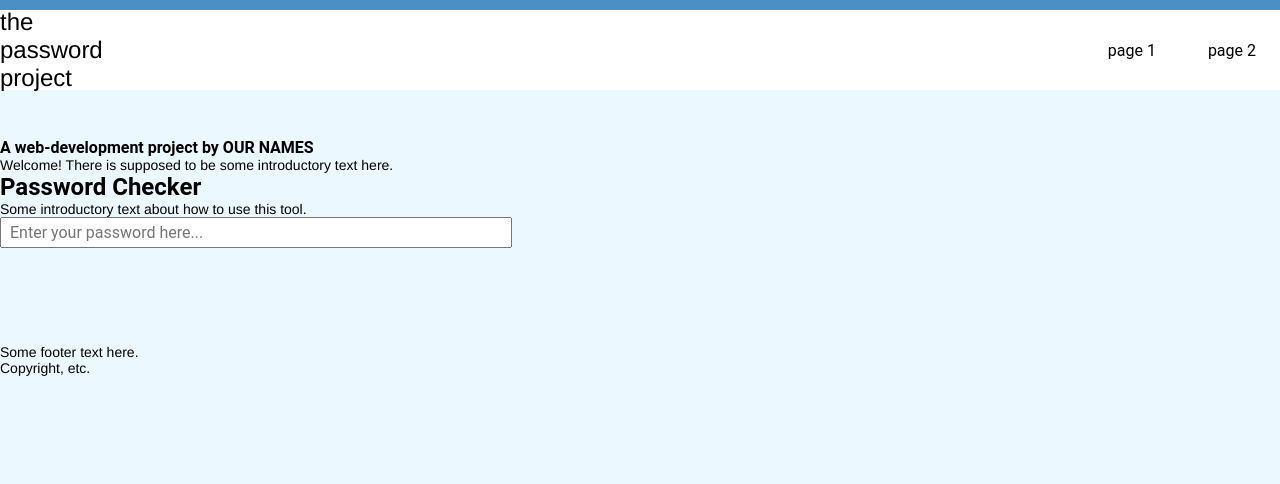
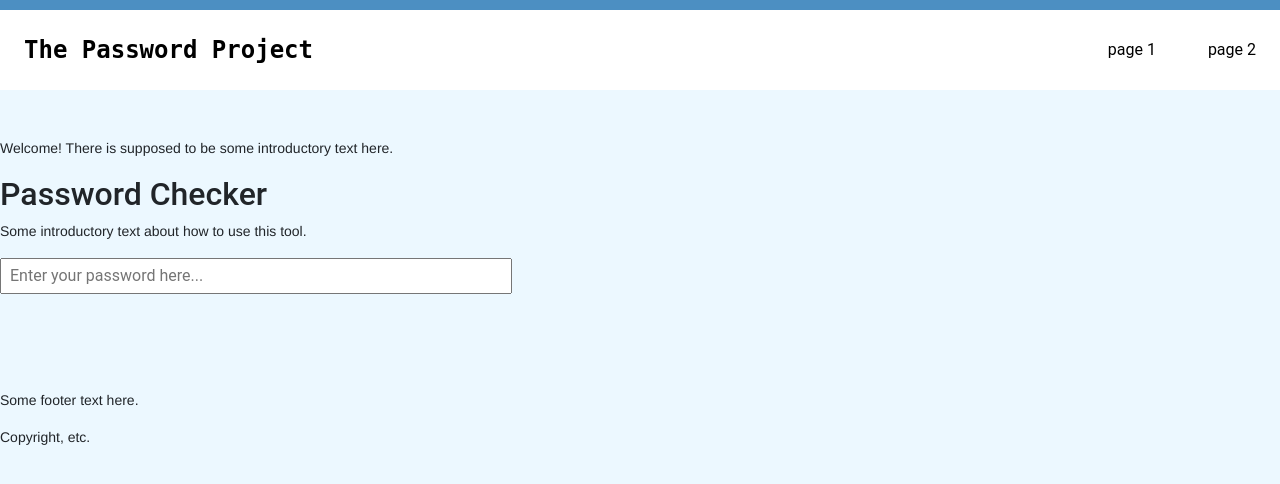
Before and after one commit to ilopezkalapir150/The-Password-Project, a plain HTML site: page main.html in a window 1280 px wide. Drawn offline with nearby package versions, Linux system fonts and the light colour scheme.

Commit message:
updated styling

```diff
--- a/css/wip.css
+++ b/css/wip.css
@@ -21,13 +21,13 @@ nav {
 }
 
 .logo {
-    font-family: "Inter-Regular", Helvetica;
-    font-weight: 400;
+    font-family: "Monospace", 'Lucida Sans', 'Lucida Sans Regular', 'Lucida Grande', 'Lucida Sans Unicode', Geneva, Verdana, sans-serif;
+    font-weight: 900;
     color: #000000;
     font-size: 1.5rem;
     letter-spacing: 0;
     line-height: normal;
-    padding: 1.5 1.5rem;
+    padding: 1.5rem;
 }
 
 nav a {
@@ -154,3 +154,7 @@ tr.selected {
     background-color: rgb(181, 181, 181);
     color: white;
 }
+
+.text-center {
+    text-align: center;
+  }
--- a/main.html
+++ b/main.html
@@ -3,6 +3,8 @@
 <html>
     <head>
         <title>Home</title>
+        <link href="https://cdn.jsdelivr.net/npm/bootstrap@5.0.2/dist/css/bootstrap.min.css" rel="stylesheet"
+        integrity="sha384-EVSTQN3/azprG1Anm3QDgpJLIm9Nao0Yz1ztcQTwFspd3yD65VohhpuuCOmLASjC" crossorigin="anonymous">
         <link rel="stylesheet" href="css/wip.css">
     </head>
 
@@ -12,7 +14,8 @@
                 style="height: 10px; background-color: #4c8fc2;"></div>
 
             <nav>
-                <div class="logo">the<br />password<br />project</div>
+                <div class="logo"> The Password Project </div>
+
                 <div class="nav-items">
                     <a href="">page 1</a>
                     <a href="">page 2</a>
@@ -30,7 +33,6 @@
             </div> -->
 
         <div class="content-container-full">
-            <h4>A web-development project by OUR NAMES</h4>
             <div>
                 <p>Welcome! There is supposed to be some introductory text here.</p>
             </div>
```
